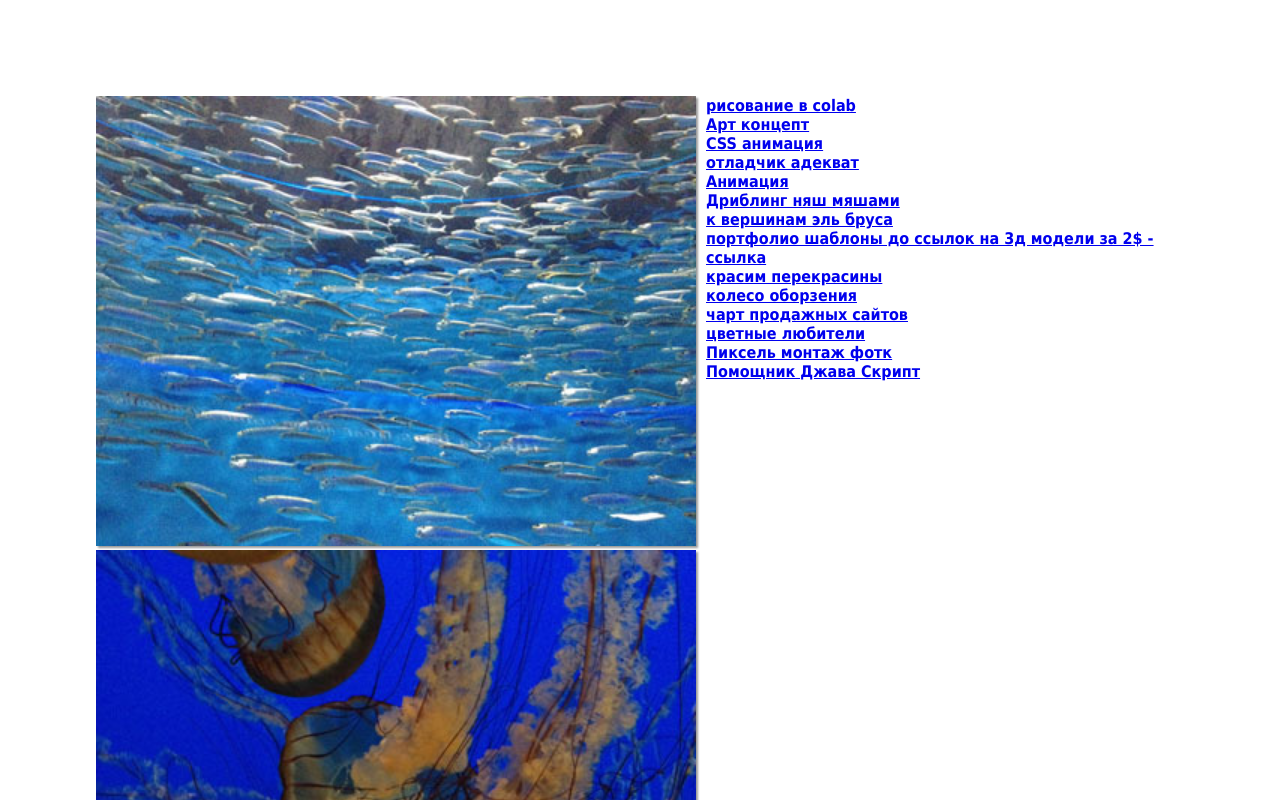
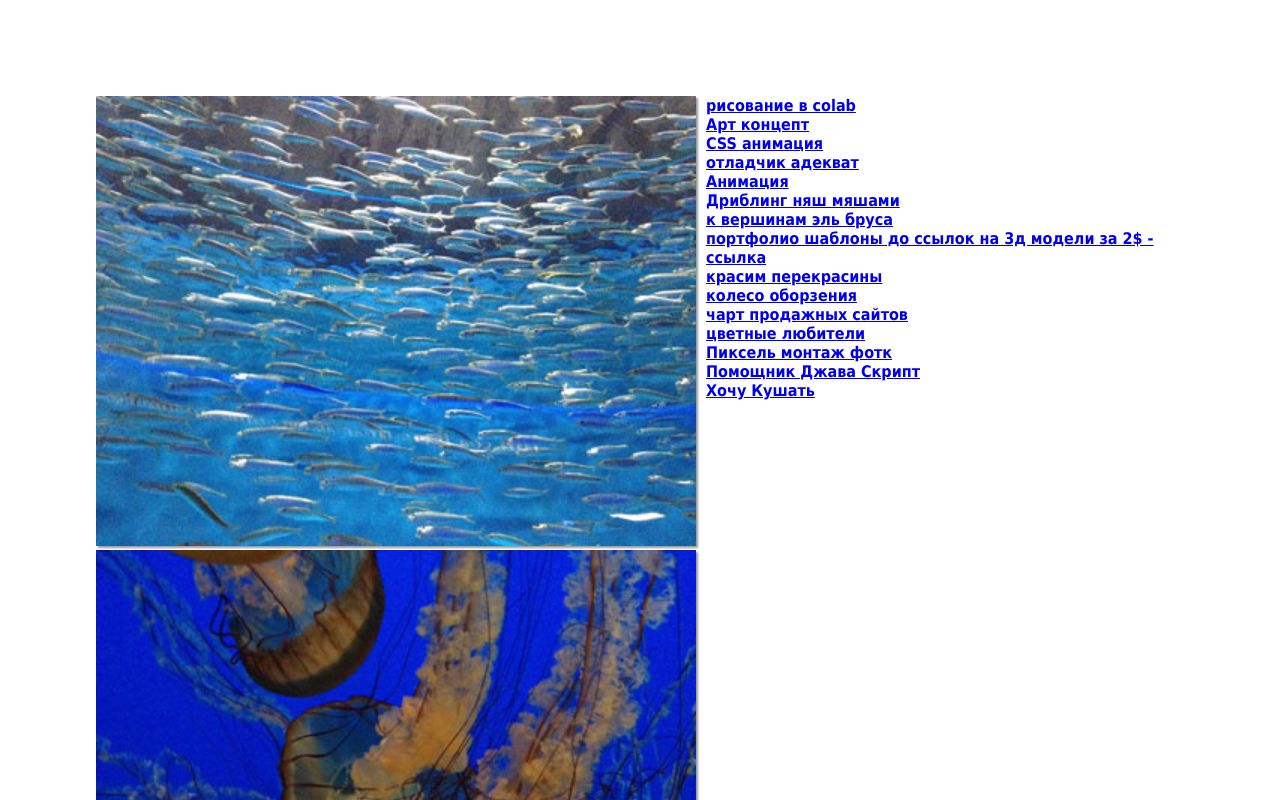
Before and after one commit to Tolonchik/BEGET, a plain HTML site: page index.html in a window 1280 px wide. Shown: the top 800 px of the page. Drawn offline with Linux system fonts and the light colour scheme.

Commit message:
Update index.html

```diff
--- a/index.html
+++ b/index.html
@@ -131,4 +131,5 @@ a:hover #img4, a:focus #img4  {
 <a href="https://www.colourlovers.com/">цветные любители<a/>
 <a href="https://pixlr.com/ru/express/">Пиксель монтаж фотк<a/>
 <a href="https://msiter.ru/references/html5-canvas/filltext">Помощник Джава Скрипт<a/>
+<a href="file:///C:/Users/%D0%9A%D0%A3%D0%A0%D0%A1-2/Desktop/anime.html">Хочу Кушать<a/>
 </body>
```
